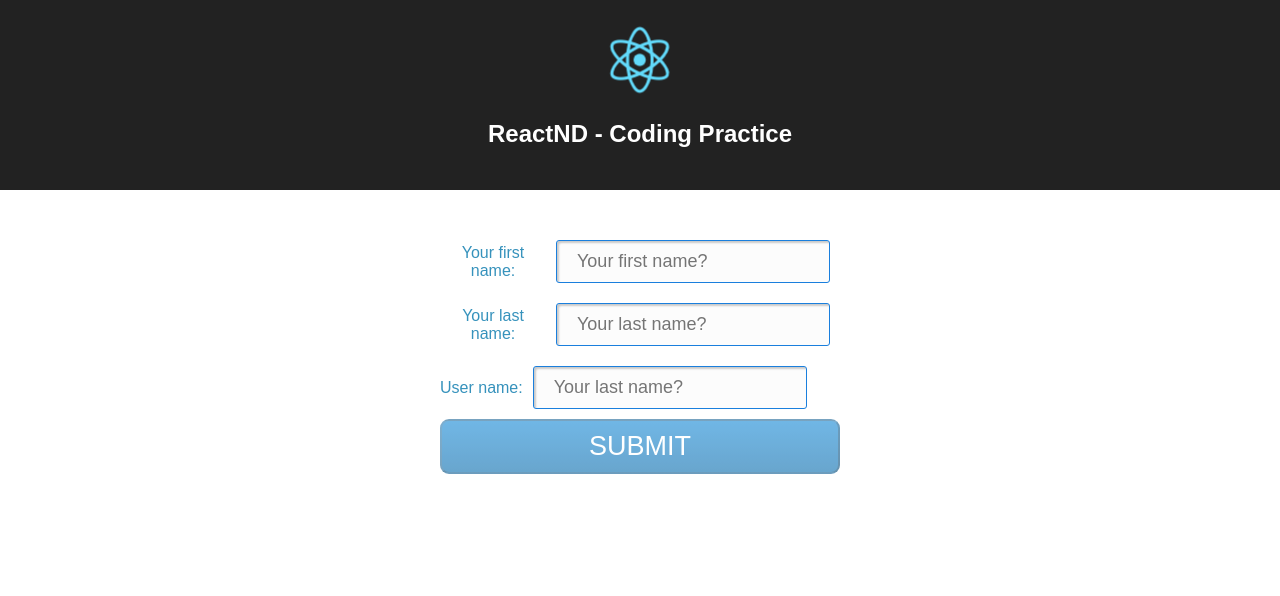
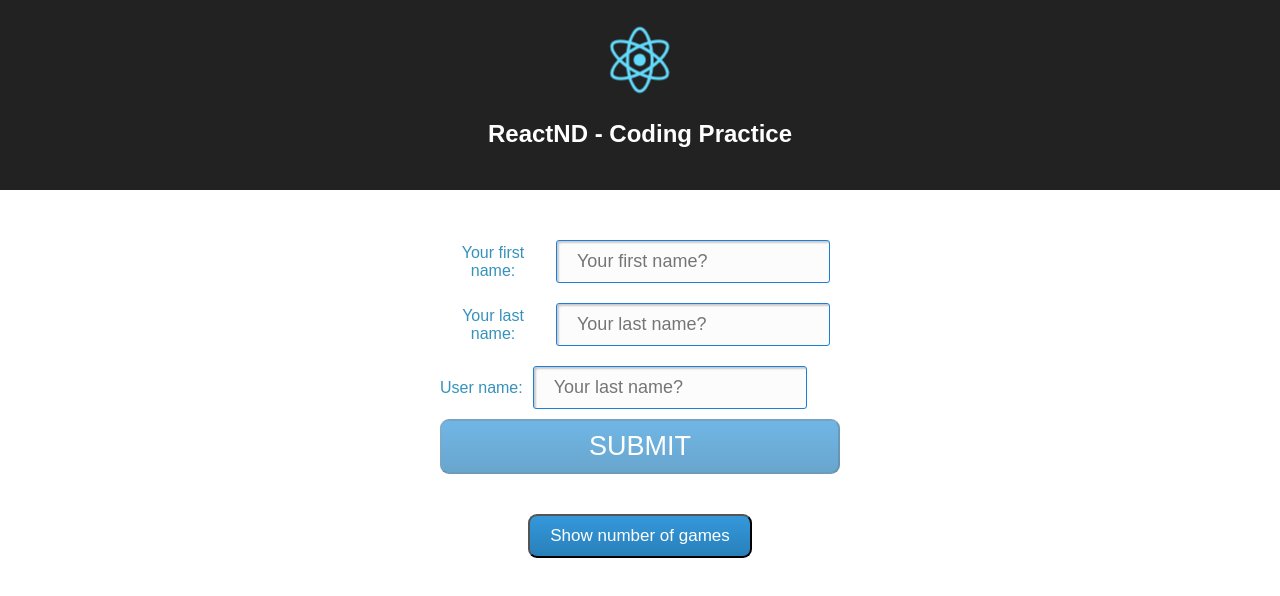
Before and after one commit to tiagofsanchez/UdacityNanoDegree-W2-Ex1-AllTogether, a React (Create React App) app: page / in a window 1280 px wide. Shown: the top 596 px of the page. Built offline with nearby package versions, Linux system fonts and the light colour scheme.

Commit message:
toogle bottong working

```diff
--- a/src/App.js
+++ b/src/App.js
@@ -3,15 +3,8 @@ import logo from './logo.svg';
 import './App.css';
 
 import UserEntry from './userEntry';
+import UserList from './userList';
 
-
-/*
-This exercise will help you put together and practice all of the concepts you've
-learned thus far. It will also help you form a strong foundational knowledge of
-React and prepare you for your first project.
-
-The instructions for this project are located in the `instructions.md` file.
-*/
 
 class App extends Component {
 
@@ -21,10 +14,11 @@ class App extends Component {
 
   storeUserHandler = (user) => {
     this.setState((prevState) => ({ users: [...prevState.users, user] }))
-    console.log(this.state)
   }
 
   render() {
+    const { users } = this.state;
+
     return (
       <div className="App">
         <header className="App-header">
@@ -32,6 +26,7 @@ class App extends Component {
           <h1 className="App-title">ReactND - Coding Practice</h1>
         </header>
         <UserEntry onStoreUser={this.storeUserHandler} />
+        <UserList users={users}/>
       </div>
     );
   }
--- a/src/userList.js
+++ b/src/userList.js
@@ -1,25 +1,53 @@
-import React, { Component } from 'react';
+import React, { Component } from "react";
+import User from "./user";
 
-class UserList extends Component{
-
+class UserList extends Component {
   state = {
     showGames: false
+  };
+
+  /*
+  Why this does not work? (){} and needed to implement =()=>{}
+  showGamesHandler() {
+      this.setSate({
+          showGames: !this.state.showGAmes
+      })
+  }
+
+  Considering that in userEntry.js this (){} worked
+  changeHandler(e, name) {
+    this.setState({
+      [e.target.name]: e.target.value
+    })
+  }
+  */
+
+  showGamesHandler = () => {
+      this.setState({
+          showGames: !this.state.showGames
+      })
   }
 
   render() {
     const { showGames } = this.state;
-        const { users } =this.props
-        return (
+    const { users } = this.props;
 
-            <ul>
-                <li>
-                {users.firstName}
-                </li>
-            </ul>
-
-        )
+    let buttonName = "Show number of games";
+    if (showGames===true) {
+        buttonName = "Hide number of games"
     }
 
+    return (
+      <div style={{ width: `400px`, margin: `auto`, marginTop: `40px` }}>
+        <button className="smallButton" onClick={this.showGamesHandler} >{buttonName}</button>
+        <ul>
+          {users.map(user => (
+            <User user={user} showGame={showGames} key={user.userName}/>
+          ))}
+        </ul>
+      </div>
+    );
+  }
 }
 
 export default UserList;
```
Lines whose indentation alone changed are shown as unchanged.
